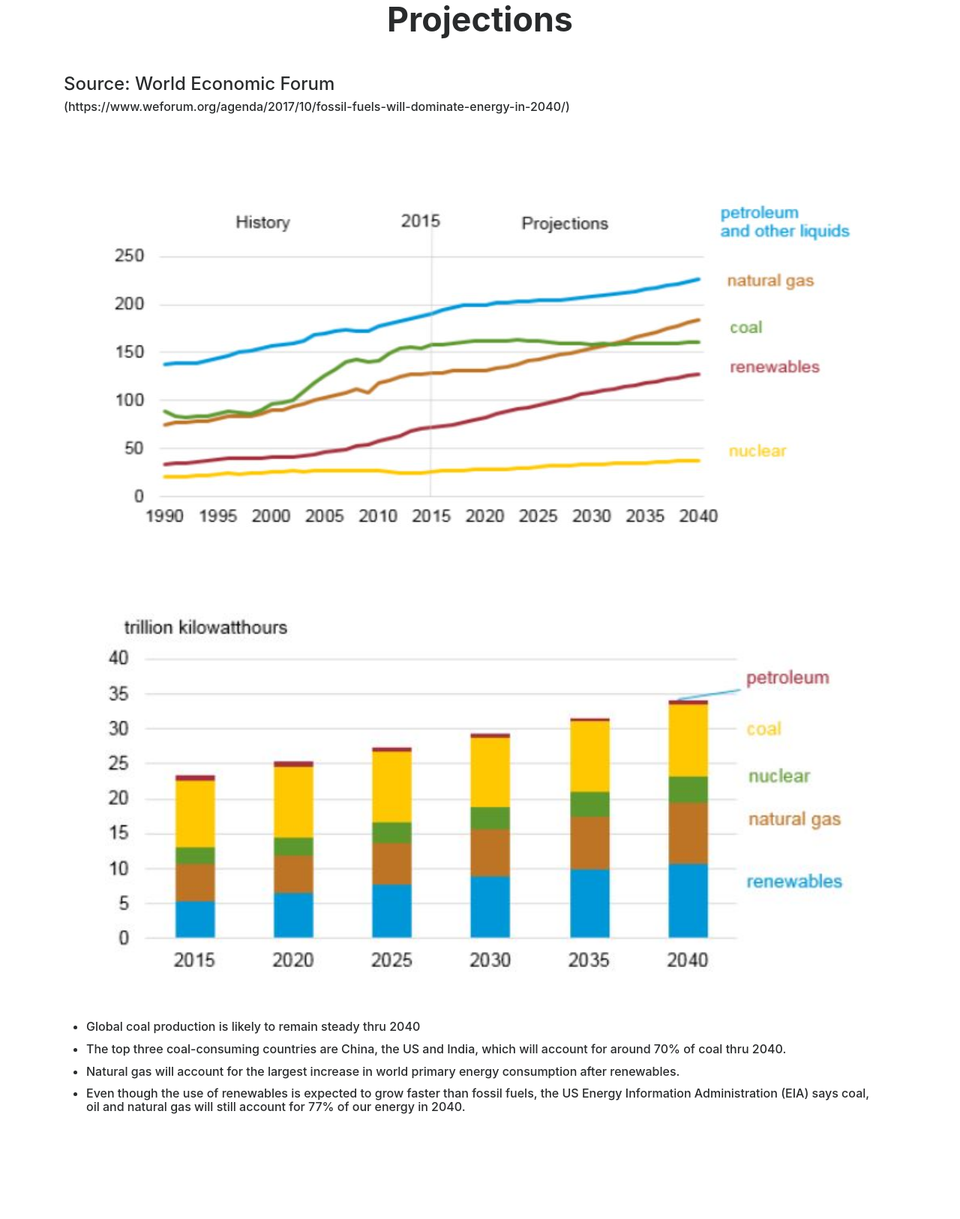
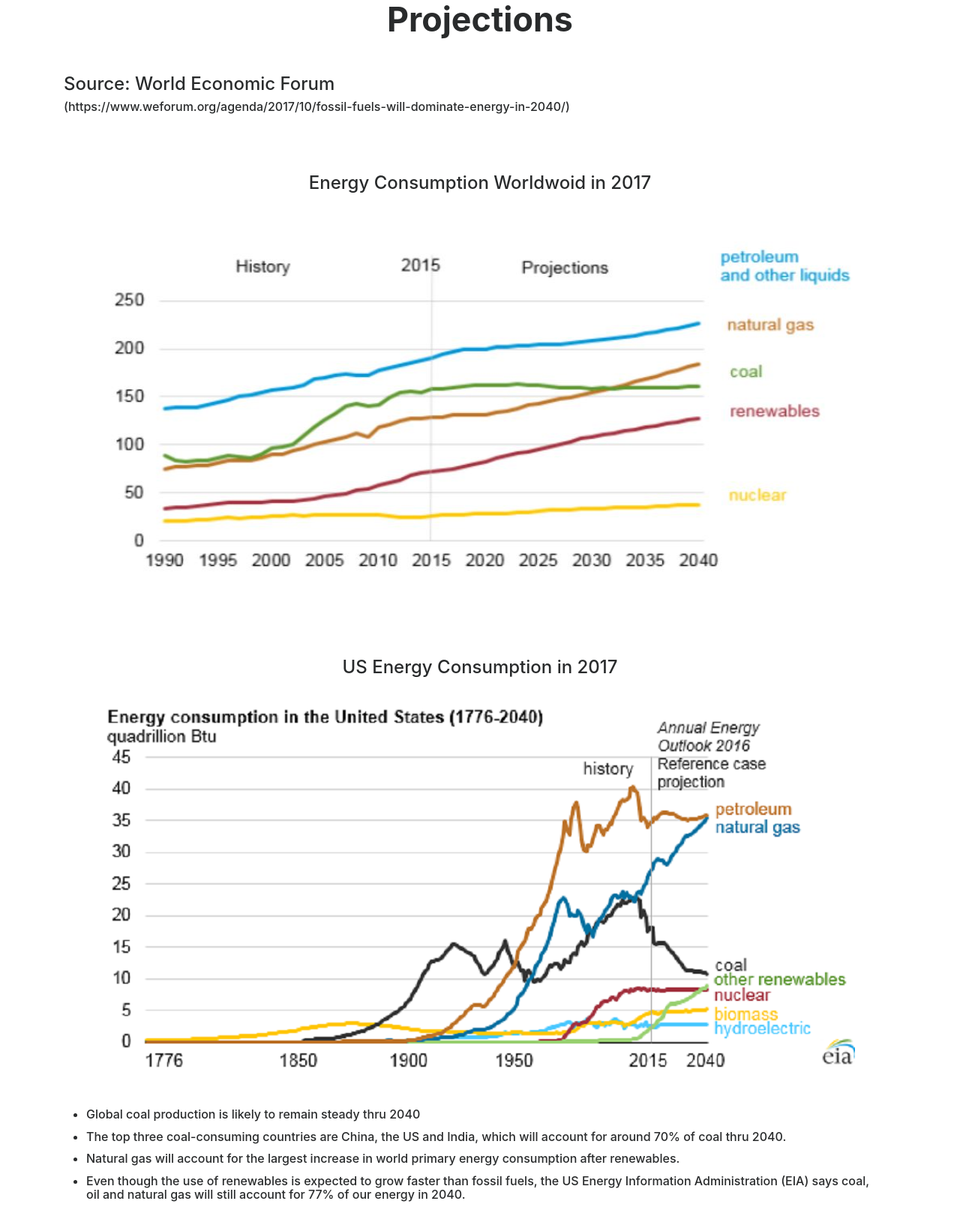
Before and after one commit to pikako77/Project2, a Flask app: page /future in a window 1280 px wide. Shown: the part 462-2088 px from the top of the page at 75% size. Before the commit the page ends 1948 px from the top, so only its background shows below. Run offline with Flask 2, Linux system fonts and the light colour scheme; some libraries are stand-ins or nearby versions.

Commit message:
fix title

```diff
--- a/Energy_Source/templates/future.html
+++ b/Energy_Source/templates/future.html
@@ -48,15 +48,17 @@
         class="col-md-12 text-center">
         <br>
         <br>
-
+        <h4>Energy Consumption Worldwoid in 2017</h4>
+        <br>
         <img src="../static/img/projection2.jpg" alt="Smart Scan" class="mx-auto" style="width:1000px;height:491px;">
 
         <br>
         <br>
         <br>
         <br>
-
-        <img src="../static/img/projection1.jpg" alt="Smart Scan" class="mx-auto" style="width:1000px;height:491px;">
+        <h4>US Energy Consumption in 2017</h4>
+        <br>
+        <img src="../static/img/projection.jpg" alt="Smart Scan" class="mx-auto" style="width:1000px;height:491px;">
 
 
         <br>
```
